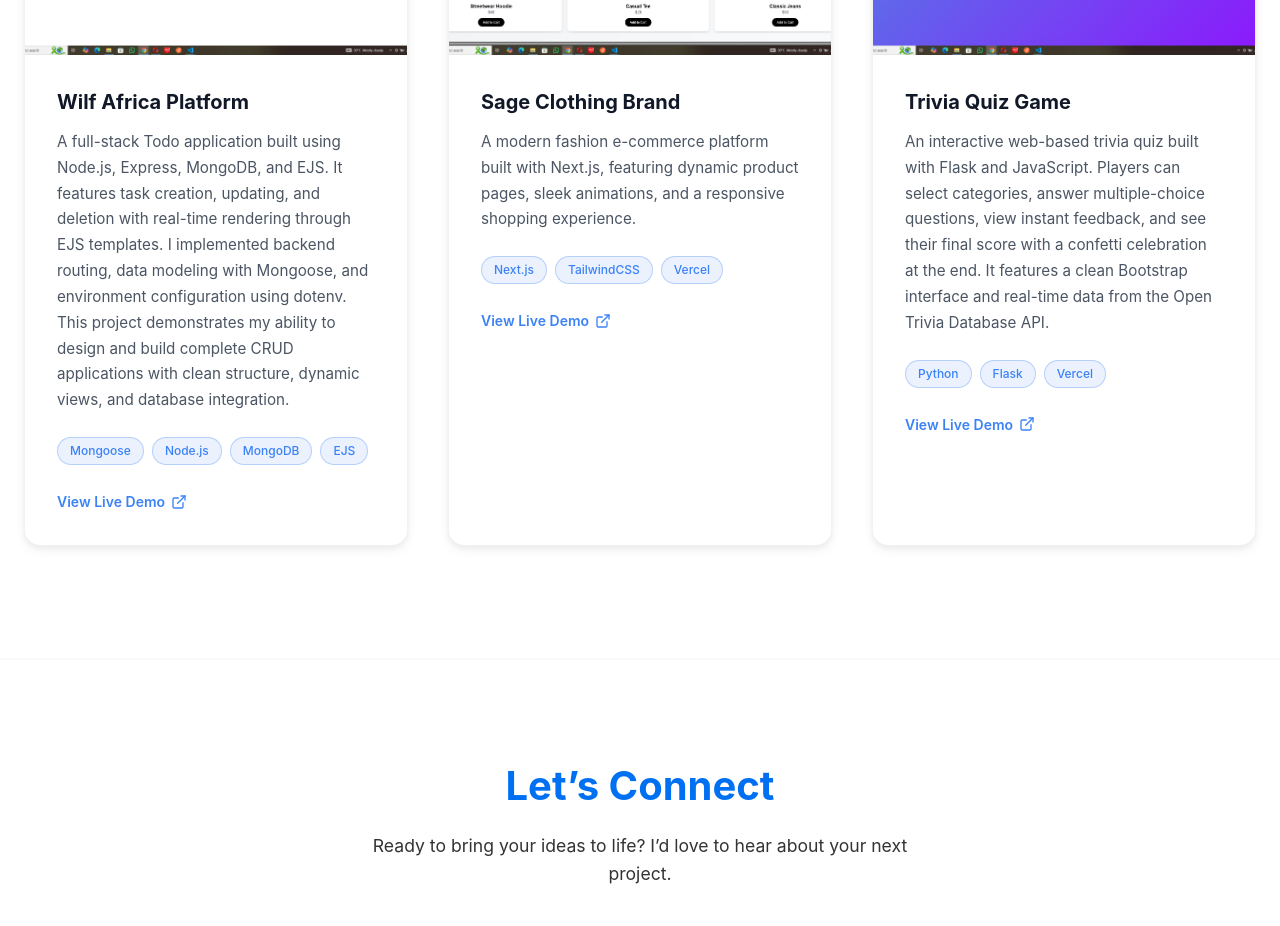
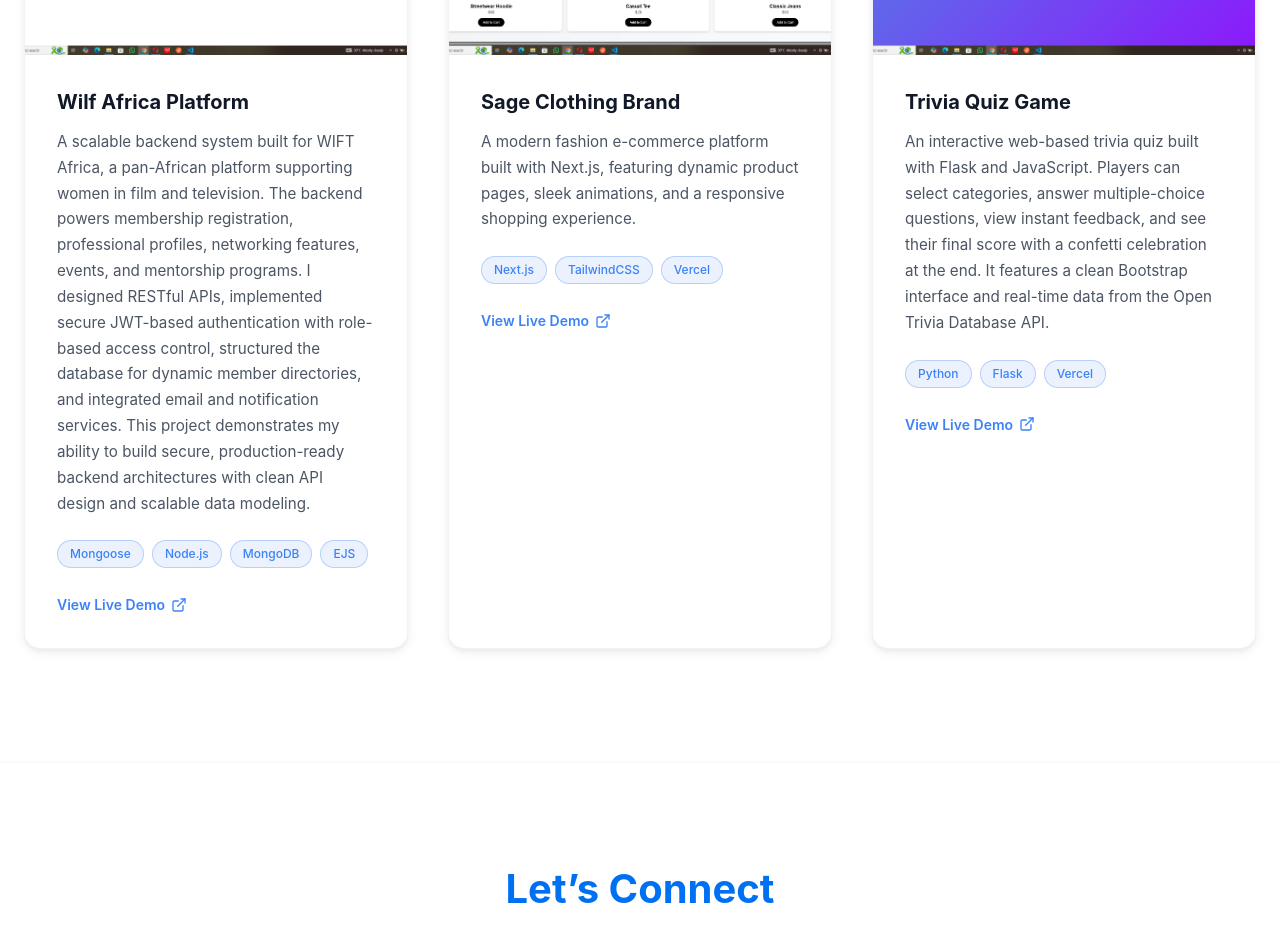
Before and after one commit to jimohisraelo/nextjs-portfolio, a Next.js app: page / in a window 1280 px wide. Shown: the part 4260-5186 px from the top of the page. Built offline with nearby package versions, Linux system fonts and the light colour scheme.

Commit message:
Update ProjectsSection.tsx

```diff
--- a/src/components/ProjectsSection.tsx
+++ b/src/components/ProjectsSection.tsx
@@ -40,7 +40,7 @@ const projects: Project[] = [
   {
     title: "Wilf Africa Platform",
     description:
-      "A full-stack Todo application built using Node.js, Express, MongoDB, and EJS. It features task creation, updating, and deletion with real-time rendering through EJS templates. I implemented backend routing, data modeling with Mongoose, and environment configuration using dotenv. This project demonstrates my ability to design and build complete CRUD applications with clean structure, dynamic views, and database integration.",
+      "A scalable backend system built for WIFT Africa, a pan-African platform supporting women in film and television. The backend powers membership registration, professional profiles, networking features, events, and mentorship programs. I designed RESTful APIs, implemented secure JWT-based authentication with role-based access control, structured the database for dynamic member directories, and integrated email and notification services. This project demonstrates my ability to build secure, production-ready backend architectures with clean API design and scalable data modeling.",
     image: "/images/todo.png",
     link: "https://www.wiftafrica.org/",
     tags: ["Mongoose", "Node.js", "MongoDB", "EJS"],
```
